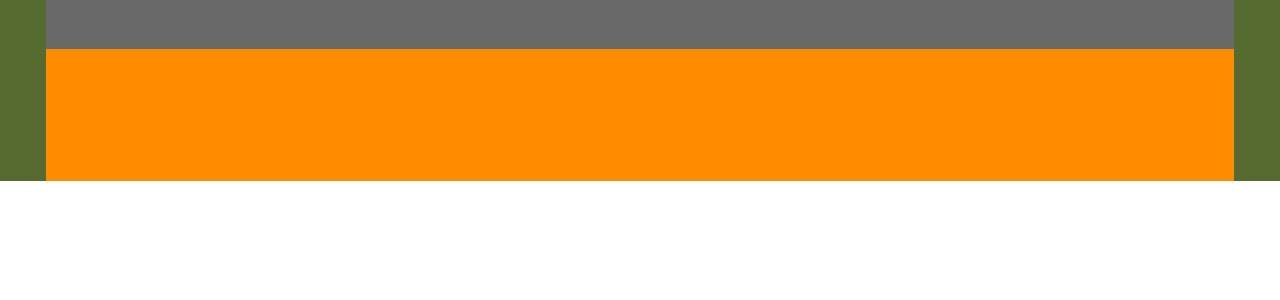
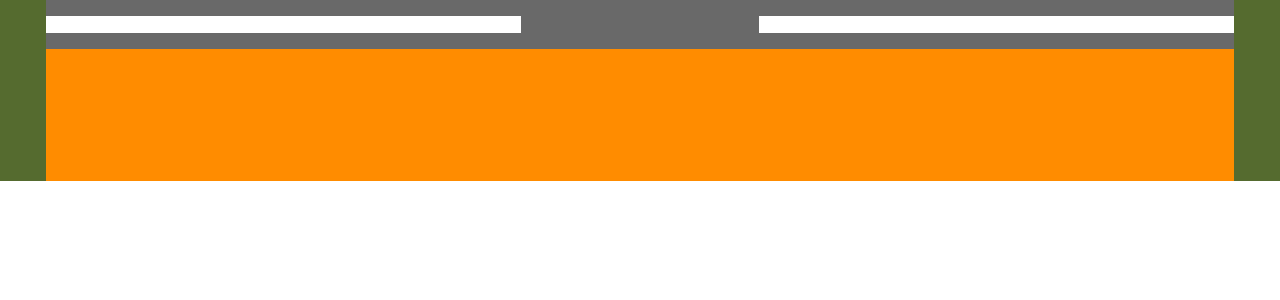
Before and after one commit to Albeiromr/Ecommerce-clean-template, a React (Create React App) app: page / in a window 1280 px wide. Shown: the top 300 px of the page. Built offline with nearby package versions, Linux system fonts and the light colour scheme.

Commit message:
Fixes normalize reset sheet

```diff
--- a/public/index.html
+++ b/public/index.html
@@ -4,6 +4,8 @@
     <meta charset="utf-8" />
     <link rel="icon" href="%PUBLIC_URL%/favicon.ico" />
     <meta name="viewport" content="width=device-width, initial-scale=1" />
+    <link rel="preconnect" href="https://fonts.gstatic.com">
+    <link href="https://fonts.googleapis.com/css2?family=Poppins:wght@100;200;300;400;500;600;700;800;900&display=swap" rel="stylesheet">
     <meta name="theme-color" content="#000000" />
     <meta
       name="description"
--- a/src/components/Header/1025px-1920px.scss
+++ b/src/components/Header/1025px-1920px.scss
@@ -16,6 +16,21 @@
       top: 0;
       left: 3.571%;
       background: dimgrey;
+      display: flex;
+      align-items: center;
+      justify-content: space-between;
+    }
+
+    &__contact-data {
+      width: 40%;
+      height: 33.407%;
+      background: #ffffff;
+    }
+
+    &__contact-links {
+      width: 40%;
+      height: 33.407%;
+      background: #ffffff;
     }
 
     &__logo-bar {
--- a/src/components/Header/600px-1024px.scss
+++ b/src/components/Header/600px-1024px.scss
@@ -10,10 +10,26 @@
     &__contact-bar {
       width: 100%;
       height: 42.105%;
+      padding: 0 5.533%;
       position: absolute;
       top: 0;
       left: 0;
       background: dimgrey;
+      display: flex;
+      align-items: center;
+      justify-content: space-between;
+    }
+
+    &__contact-data {
+      width: 40%;
+      height: 33.407%;
+      background: cyan;
+    }
+
+    &__contact-links {
+      width: 40%;
+      height: 33.407%;
+      background: #ffffff;
     }
 
     &__logo-bar {
--- a/src/components/Header/Header.tsx
+++ b/src/components/Header/Header.tsx
@@ -10,7 +10,18 @@ const Header = () => {
     return (
         <header className='header'>
 
-            <div className='header__contact-bar'></div>
+            <div className='header__contact-bar'>
+
+                <div className='header__contact-data'>
+
+                </div>
+
+                <div className='header__contact-links'>
+
+                </div>
+
+            </div>
+
             <div className='header__logo-bar'></div>
 
         </header>
--- a/src/index.scss
+++ b/src/index.scss
@@ -16,6 +16,12 @@ code {
  *, *:before, *after {
   box-sizing: border-box;
 }
+
+* {
+  -webkit-box-sizing: border-box;
+     -moz-box-sizing: border-box;
+          box-sizing: border-box;
+ }
 
 
 html {
--- a/src/sass/_variables.scss
+++ b/src/sass/_variables.scss
@@ -5,3 +5,4 @@ $c1-H: #f9f9f9;
 $c1-J: #ffffff;
 
 //fonts
+$primary-font: 'Poppins', sans-serif;
```
Also changed, not shown: src/App.scss (line endings or trailing spaces).
